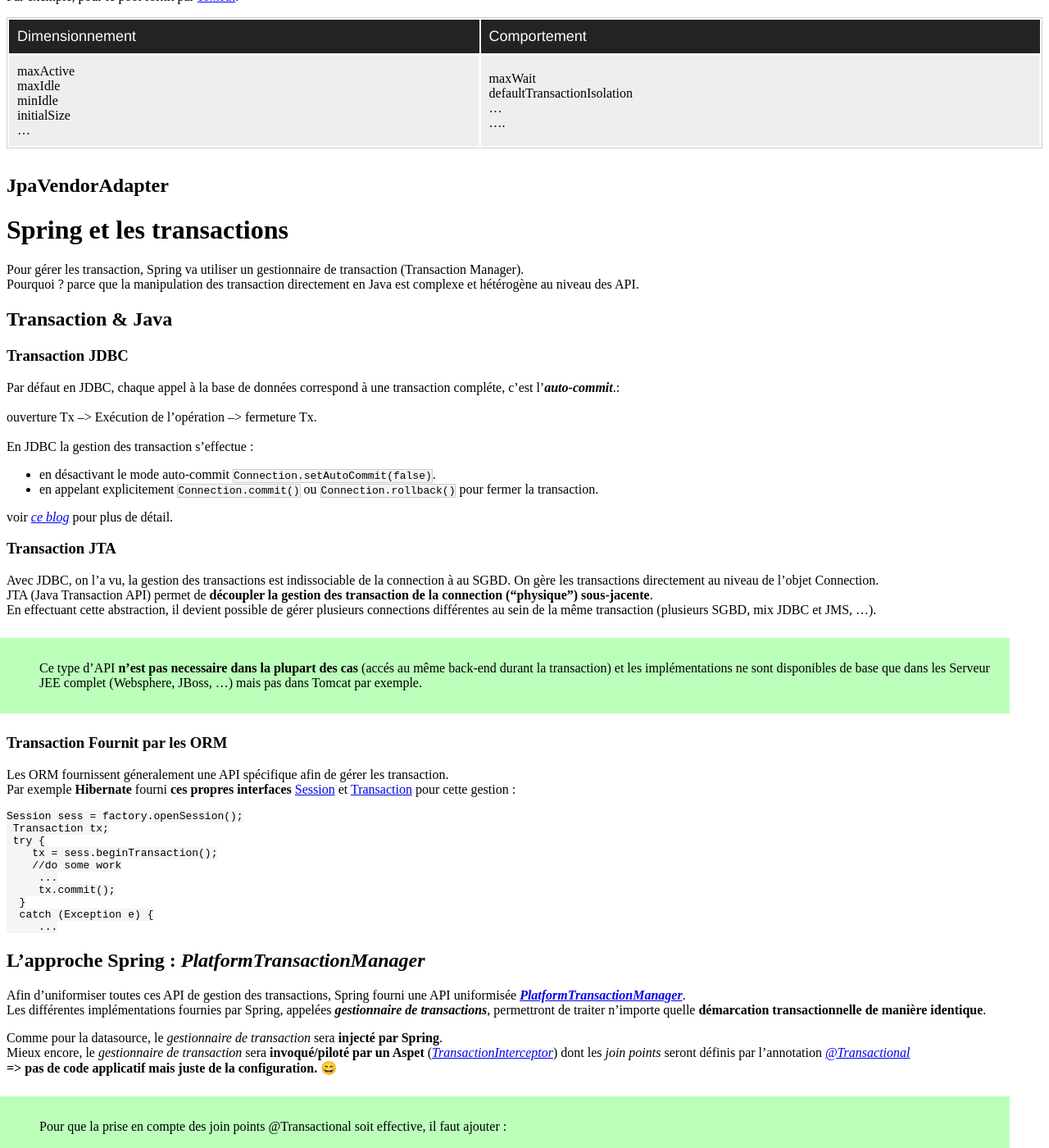
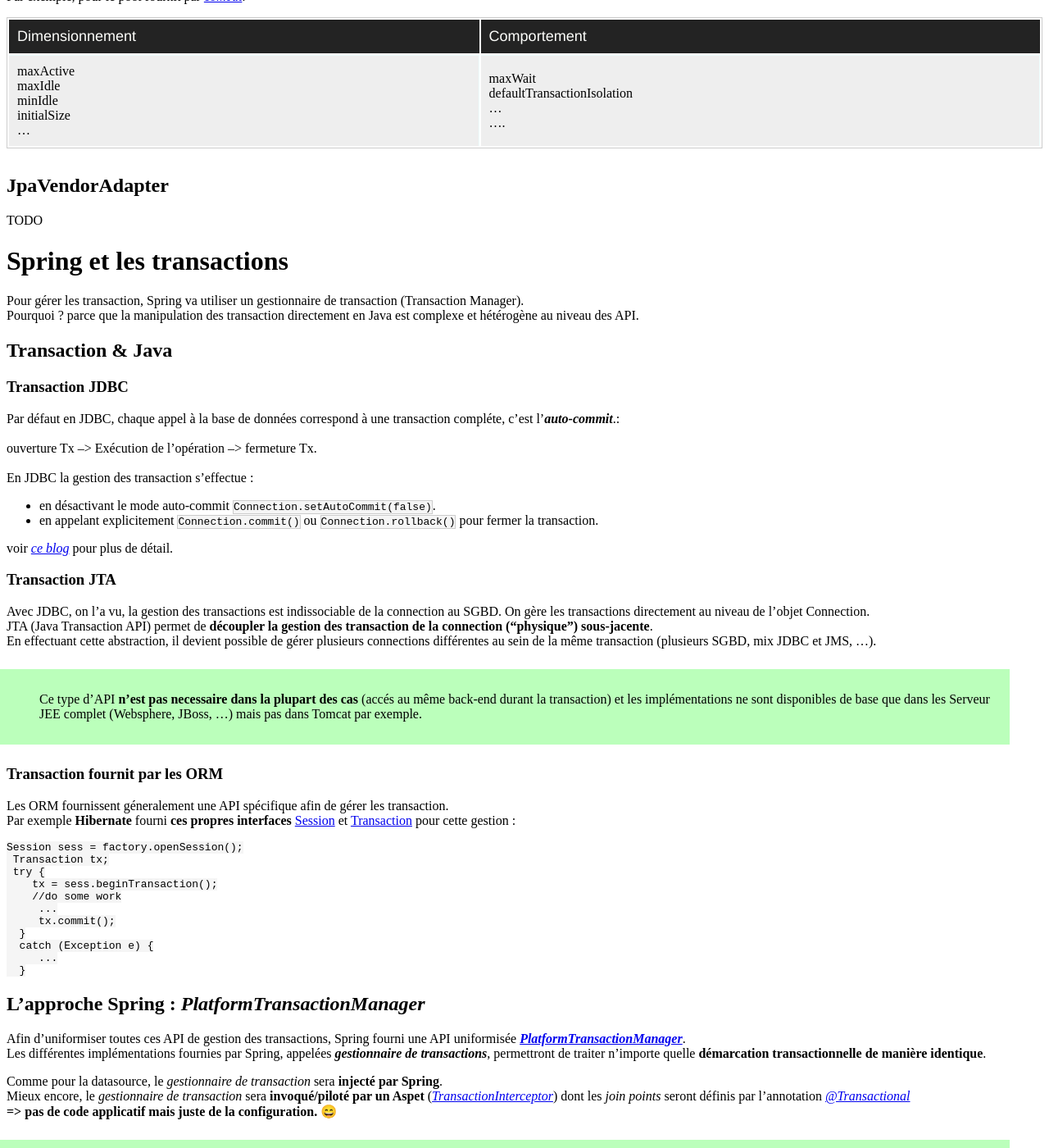
Before and after one commit to jidify/jidify.github.io, a Jekyll site: the page built from _posts/2014-10-28-spring.md, in a window 1280 px wide and 1400 px high, scrolled down 5062 px. Shown: the whole window at 82% size. Built offline with Jekyll 4.4.1, drawn with Linux system fonts in a browser that asks for light colours; emoji names are drawn with the system emoji font; comment, search, counter and statistics services are not loaded; some of the changed text lies outside the part shown.

Commit message:
correction to Spring post after rereading

```diff
--- a/_posts/2014-10-28-spring.md
+++ b/_posts/2014-10-28-spring.md
@@ -174,6 +174,7 @@ Par exemple, pour le pool fornit par _[Tomcat](http://tomcat.apache.org/tomcat-7
 
 ##JpaVendorAdapter
 
+TODO
 
 
 #Spring et les transactions
@@ -197,14 +198,14 @@ voir _[ce blog](http://www.mkyong.com/jdbc/jdbc-transaction-example/)_ pour plus
 
 ###Transaction JTA
 
-Avec JDBC, on l'a vu, la gestion des transactions est indissociable de la connection à au SGBD. On gère les transactions directement au niveau de l'objet Connection.
+Avec JDBC, on l'a vu, la gestion des transactions est indissociable de la connection au SGBD. On gère les transactions directement au niveau de l'objet Connection.
 JTA (Java Transaction API) permet de **découpler la gestion des transaction de la connection ("physique") sous-jacente**.
 En effectuant cette abstraction, il devient possible de gérer plusieurs connections différentes au sein de la même transaction (plusieurs SGBD, mix JDBC et JMS, ...).
 
 >Ce type d'API **n'est pas necessaire dans la plupart des cas** (accés au même back-end durant la transaction) et les implémentations ne sont disponibles de base que dans les Serveur JEE complet (Websphere, JBoss, ...) mais pas dans Tomcat par exemple.
 {: .information}
 
-###Transaction Fournit par les ORM
+###Transaction fournit par les ORM
 
 Les ORM fournissent géneralement une API spécifique afin de gérer les transaction.
 Par exemple **Hibernate** fourni **ces propres interfaces** [Session](https://docs.jboss.org/hibernate/orm/4.0/javadocs/org/hibernate/Session.html) et [Transaction](https://docs.jboss.org/hibernate/orm/4.0/javadocs/org/hibernate/Transaction.html) pour cette gestion :
@@ -219,6 +220,7 @@ Par exemple **Hibernate** fourni **ces propres interfaces** [Session](https://do
 	  }
 	  catch (Exception e) {
 	     ...
+	  }
 
 
 ## L'approche Spring : _PlatformTransactionManager_
@@ -232,5 +234,5 @@ Mieux encore, le _gestionnaire de transaction_ sera **invoqué/piloté par un As
 
 >Pour que  la prise en compte des join points @Transactional soit effective, il faut ajouter :
   - _**@EnableTransactionManagement**_ à une classe de configuration (@Config).
-  - **<tx:annotation-driven/>** dans le fichier de configuration XML.
+  - **\<tx:annotation-driven/\>** dans le fichier de configuration XML.
 {: .information}
```
Also changed, not shown: other parts of _posts/2014-10-28-spring.md (+6 -6 lines).
